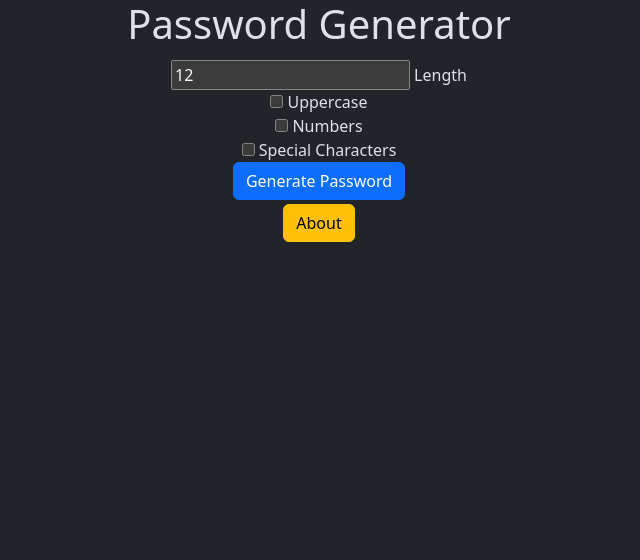
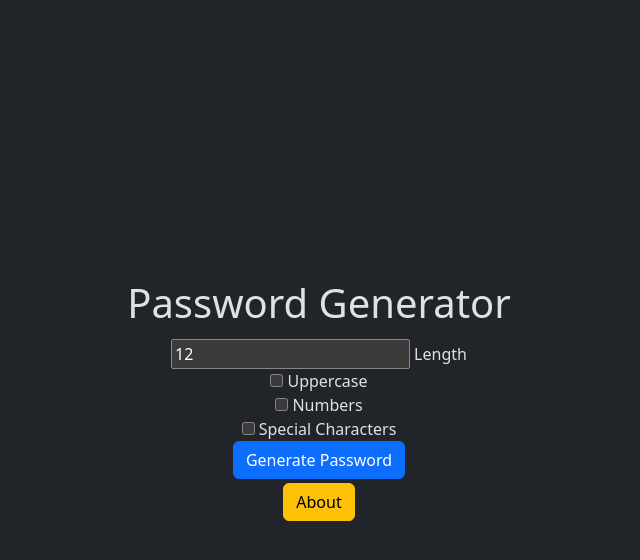
Before and after one commit to wtlgo/vue-password-generator, a Vue app: page /#/ in a window 1280 px wide. Shown: the top 560 px of the page, without its empty margins (321-961 px from the left). Built offline with nearby package versions, Linux system fonts and the light colour scheme.

Commit message:
Put items to the middle

```diff
--- a/src/App.vue
+++ b/src/App.vue
@@ -4,6 +4,12 @@
 * {
     touch-action: none;
 }
+
+html,
+body,
+div#app {
+    min-height: 100vh;
+}
 </style>
 
 <template>
--- a/src/views/About.vue
+++ b/src/views/About.vue
@@ -1,3 +1,12 @@
+<style scoped>
+.container {
+    min-height: 100vh;
+    display: flex;
+    flex-direction: column;
+    justify-content: center;
+}
+</style>
+
 <template>
     <div class="container">
         <div class="row">
@@ -19,7 +28,9 @@
         <div class="row">
             <div class="col" />
             <div class="col-auto">
-                <button class="btn btn-warning m-3" @click="onHome">Home</button>
+                <button class="btn btn-warning m-3" @click="onHome">
+                    Home
+                </button>
             </div>
             <div class="col" />
         </div>
--- a/src/views/Home.vue
+++ b/src/views/Home.vue
@@ -1,5 +1,10 @@
-<style lang="scss">
-@import "../node_modules/bootstrap/scss/bootstrap";
+<style scoped>
+.container {
+    min-height: 100vh;
+    display: flex;
+    flex-direction: column;
+    justify-content: center;
+}
 </style>
 
 <template>
--- a/src/views/NewPassword.vue
+++ b/src/views/NewPassword.vue
@@ -1,3 +1,12 @@
+<style scoped>
+.container {
+    min-height: 100vh;
+    display: flex;
+    flex-direction: column;
+    justify-content: center;
+}
+</style>
+
 <template>
     <div class="container">
         <div class="row">
```
